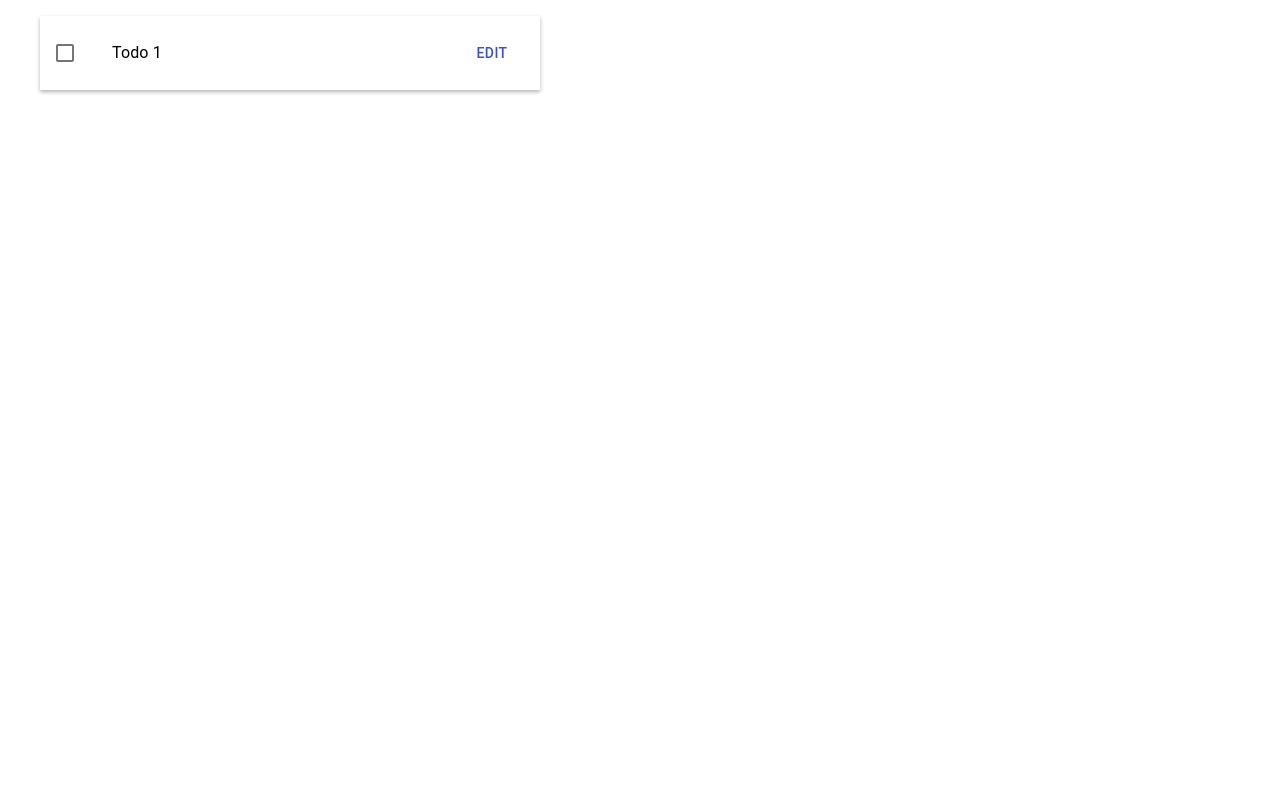
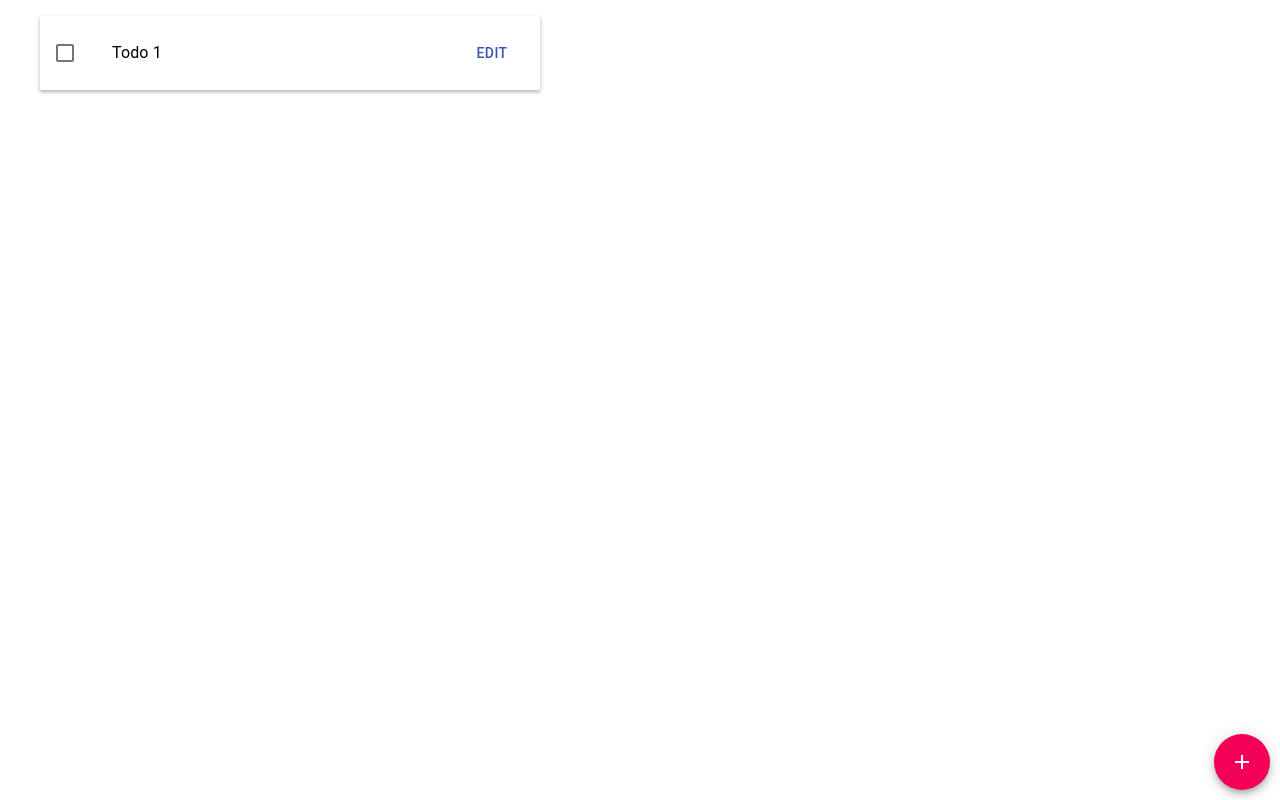
Before and after one commit to ka-aki/react-gin-todo-app, a React (Create React App) app: page / in a window 1280 px wide. Built offline with nearby package versions, Linux system fonts and the light colour scheme.

Commit message:
add: InputTodo

```diff
--- a/src/App.tsx
+++ b/src/App.tsx
@@ -1,8 +1,27 @@
-import React from "react";
+import React, { useState } from "react";
 import TodoList from "./components/TodoList";
+import { Fab } from "@material-ui/core";
+import AddIcon from "@material-ui/icons/Add";
+import styled from "@emotion/styled";
+import InputTodo from "./components/InputTodo";
 
 const App: React.FC = () => {
-  return <TodoList />;
+  const [isDialogOpen, setDialogOpen] = useState(false);
+  return (
+    <>
+      <TodoList />
+      <FabContainer color="secondary">
+        <AddIcon onClick={() => setDialogOpen(true)} />
+      </FabContainer>
+      <InputTodo onClose={() => setDialogOpen(false)} open={isDialogOpen} />
+    </>
+  );
 };
 
 export default App;
+
+const FabContainer = styled(Fab)`
+  position: fixed !important;
+  right: 10px;
+  bottom: 10px;
+`;
--- /dev/null
+++ b/src/components/InputTodo.tsx
@@ -0,0 +1,43 @@
+import React from "react";
+import Button from "@material-ui/core/Button";
+import styled from "@emotion/styled";
+import {
+  Dialog,
+  DialogTitle,
+  DialogContentText,
+  DialogContent,
+  TextField,
+  DialogActions
+} from "@material-ui/core";
+
+interface InputTodoProps {
+  open: boolean;
+  onClose: () => void;
+}
+
+const InputTodo: React.FC<InputTodoProps> = ({ open, onClose }) => {
+  return (
+    <Dialog
+      fullWidth
+      maxWidth={"sm"}
+      onClose={() => console.log("handleClose")}
+      open={open}
+    >
+      <DialogTitle id="simple-dialog-title">Todoを追加する</DialogTitle>
+      <DialogContent>
+        <DialogContentText>やること</DialogContentText>
+        <TextField autoFocus margin="dense" variant="outlined" fullWidth />
+      </DialogContent>
+      <DialogActions>
+        <Button onClick={() => onClose()} color="secondary">
+          キャンセル
+        </Button>
+        <Button onClick={() => console.log("handleClose")} color="primary">
+          決定
+        </Button>
+      </DialogActions>
+    </Dialog>
+  );
+};
+
+export default InputTodo;
```
